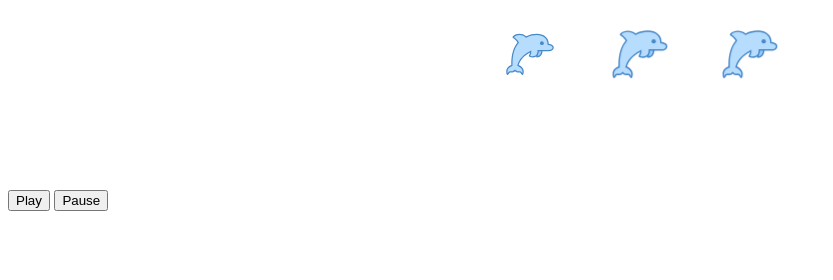
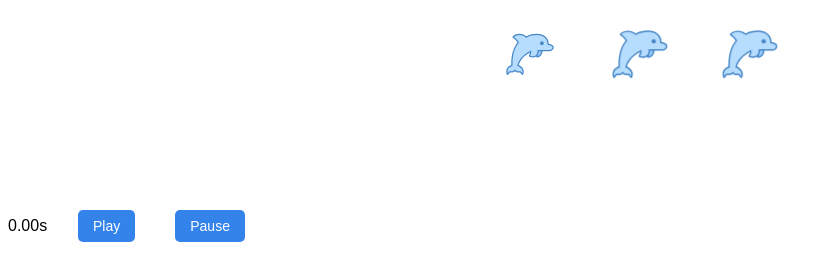
Before and after one commit to Holben888/dolphin-audio-visualizer, a website with bundled scripts: page src/index.html in a window 1280 px wide. Shown: the part 66-346 px from the top of the page, without its empty margins (0-833 px from the left). Built offline with nearby package versions, Linux system fonts and the light colour scheme; what wavesurfer.js would draw is missing.

Commit message:
add playback section

```diff
--- a/src/index.html
+++ b/src/index.html
@@ -13,8 +13,11 @@
     </div>
     <div id="spectrogram"></div>
     <section id="timeline"></section>
-    <button id="play">Play</button>
-    <button id="pause">Pause</button>
+    <section class="playback">
+      <p id="playback-time">0.00s</p>
+      <button id="play">Play</button>
+      <button id="pause">Pause</button>
+    </section>
     <p id="annotation"></p>
   </body>
   <script src="build/main.js"></script>
--- a/src/styles.css
+++ b/src/styles.css
@@ -1,5 +1,11 @@
 html {
   font-family: Arial, Helvetica, sans-serif;
+}
+
+button {
+  font-size: 14px;
+  border: none;
+  background: none;
 }
 
 #loading {
@@ -54,6 +60,23 @@ html {
   text-overflow: ellipsis;
 }
 
+section.playback {
+  display: flex;
+  align-items: center;
+}
+
+section.playback > button {
+  margin: 20px;
+  background: #3483eb;
+  color: white;
+  padding: 8px 15px;
+  border-radius: 5px;
+}
+
+section.playback > #playback-time {
+  width: 50px;
+}
+
 /*
 ATTEMPT TO EXTEND REGIONS TO COVER SPECTROGRAM (CLOSE, BUT FAILED)
 #waveform {
```
